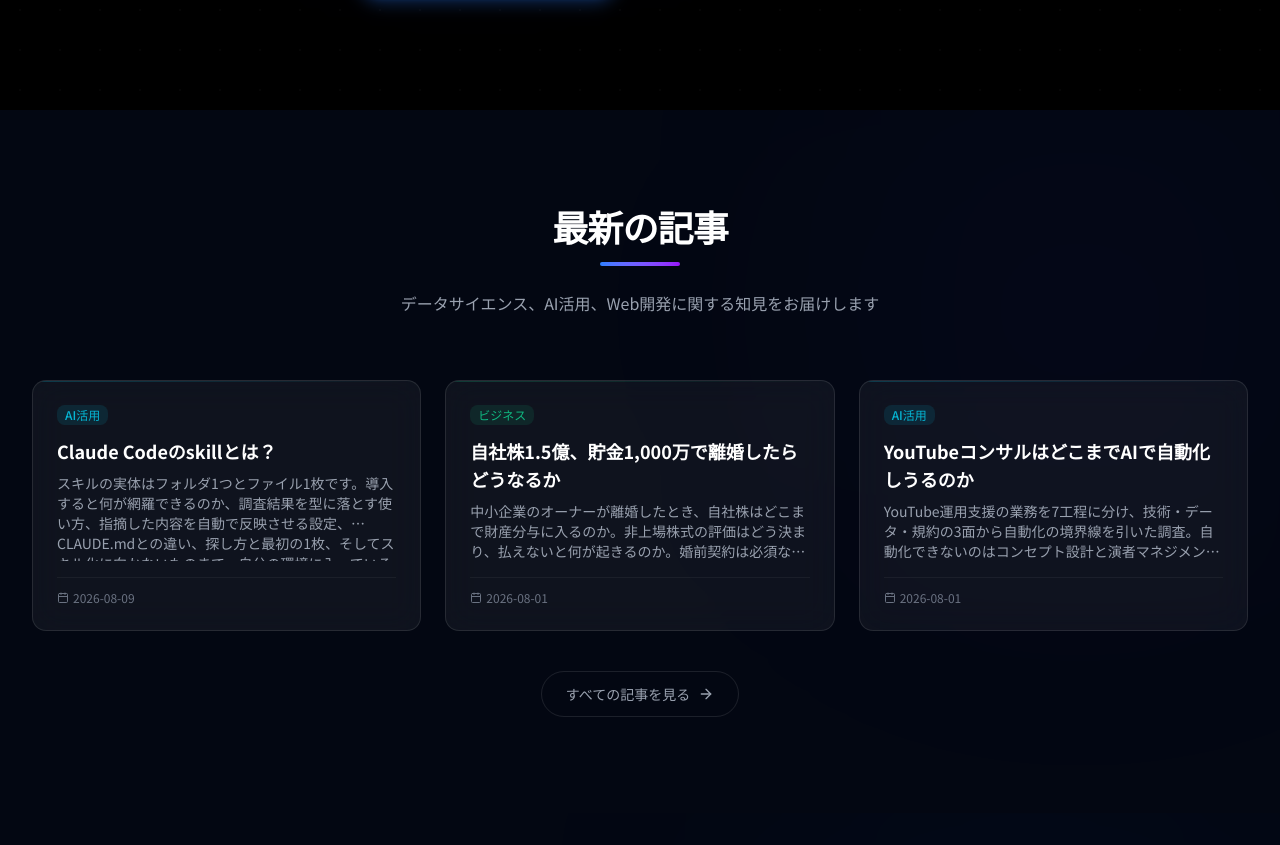
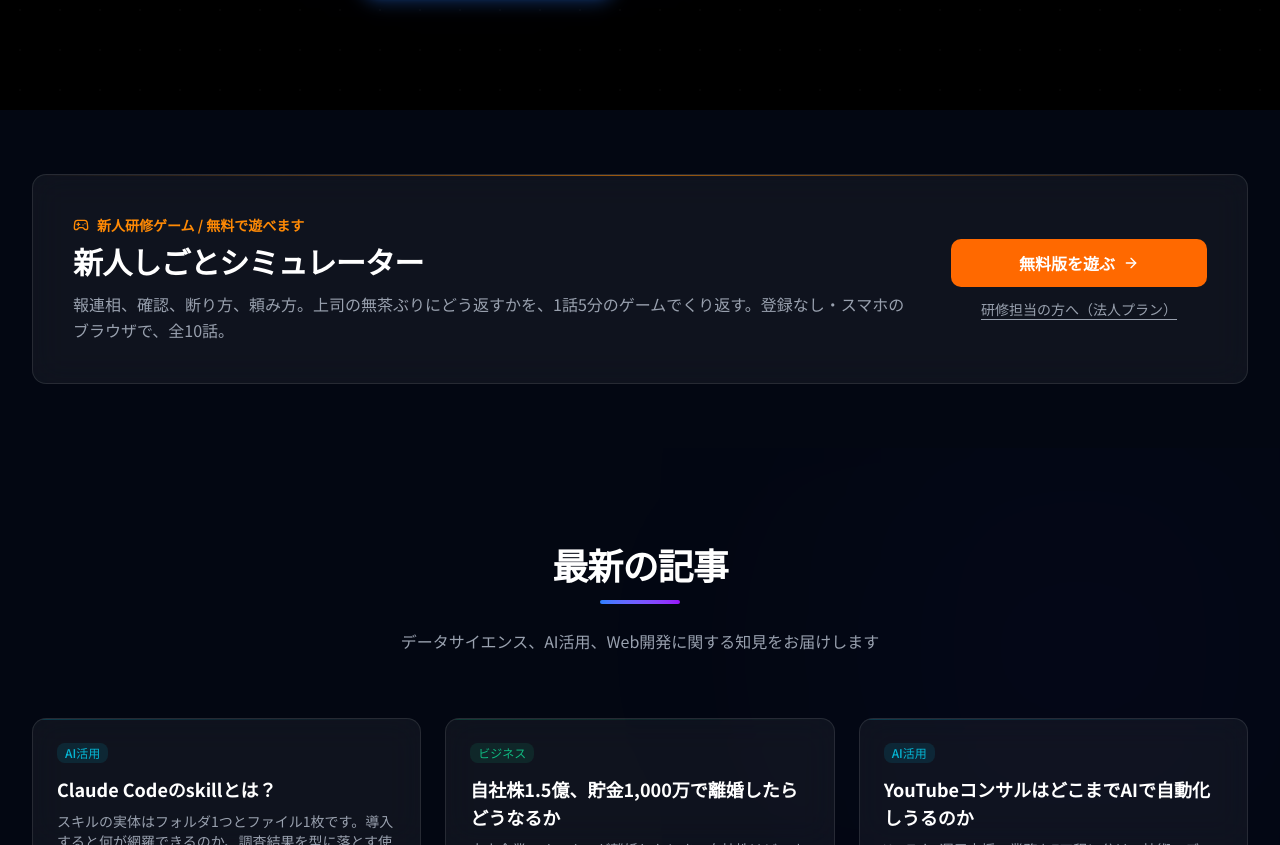
Before and after one commit to takanoyuji/dataraw-hp, a Next.js app: page / in a window 1280 px wide. Shown: the part 634-1479 px from the top of the page. Built offline with nearby package versions, Linux system fonts and the light colour scheme.

Commit message:
トップに新人しごとシミュレーター（無料版）への導線を足す
Co-Authored-By: Claude Opus 5.5 <noreply@anthropic.com>

```diff
--- a/src/app/page.tsx
+++ b/src/app/page.tsx
@@ -5,11 +5,13 @@ import { Services } from "@/components/home/services";
 import { Cases } from "@/components/home/cases";
 import { Profile } from "@/components/home/profile";
 import { Contact } from "@/components/home/contact";
+import { ShinjinSim } from "@/components/home/shinjin-sim";
 
 export default function HomePage() {
   return (
     <>
       <Hero />
+      <ShinjinSim />
       <LatestArticles />
       <Mission />
       <Services />
--- /dev/null
+++ b/src/components/home/shinjin-sim.tsx
@@ -0,0 +1,39 @@
+import { ArrowRight, Gamepad2 } from "lucide-react";
+import { ScrollAnimation } from "@/components/shared/scroll-animation";
+
+/** 新人しごとシミュレーター（無料版）への導線。ゲームと LP は public/shinjin-sim の単体HTMLなので next/link を使わない */
+export function ShinjinSim() {
+  return (
+    <section className="py-16 section-dark relative overflow-hidden">
+      <div className="max-w-7xl mx-auto px-4 sm:px-6 lg:px-8 relative">
+        <ScrollAnimation>
+          <div className="glass-card p-6 md:p-10 relative overflow-hidden flex flex-col md:flex-row md:items-center gap-6 md:gap-10">
+            <div className="absolute top-0 left-0 right-0 h-px bg-gradient-to-r from-transparent via-orange-400/60 to-transparent" />
+            <div className="flex-1 min-w-0">
+              <p className="text-sm font-bold text-orange-400 mb-2 flex items-center gap-2">
+                <Gamepad2 className="h-4 w-4" />
+                新人研修ゲーム / 無料で遊べます
+              </p>
+              <h2 className="text-2xl md:text-3xl font-bold mb-3 tracking-tight">新人しごとシミュレーター</h2>
+              <p className="text-gray-400 leading-relaxed">
+                報連相、確認、断り方、頼み方。上司の無茶ぶりにどう返すかを、1話5分のゲームでくり返す。登録なし・スマホのブラウザで、全10話。
+              </p>
+            </div>
+            <div className="flex flex-col gap-3 md:w-64 shrink-0">
+              <a
+                href="/shinjin-sim/play"
+                className="inline-flex items-center justify-center gap-2 rounded-lg bg-orange-500 hover:bg-orange-600 px-6 py-3 font-bold text-white transition-colors"
+              >
+                無料版を遊ぶ
+                <ArrowRight className="h-4 w-4" />
+              </a>
+              <a href="/shinjin-sim" className="text-center text-sm text-gray-400 hover:text-white underline underline-offset-4">
+                研修担当の方へ（法人プラン）
+              </a>
+            </div>
+          </div>
+        </ScrollAnimation>
+      </div>
+    </section>
+  );
+}
```
